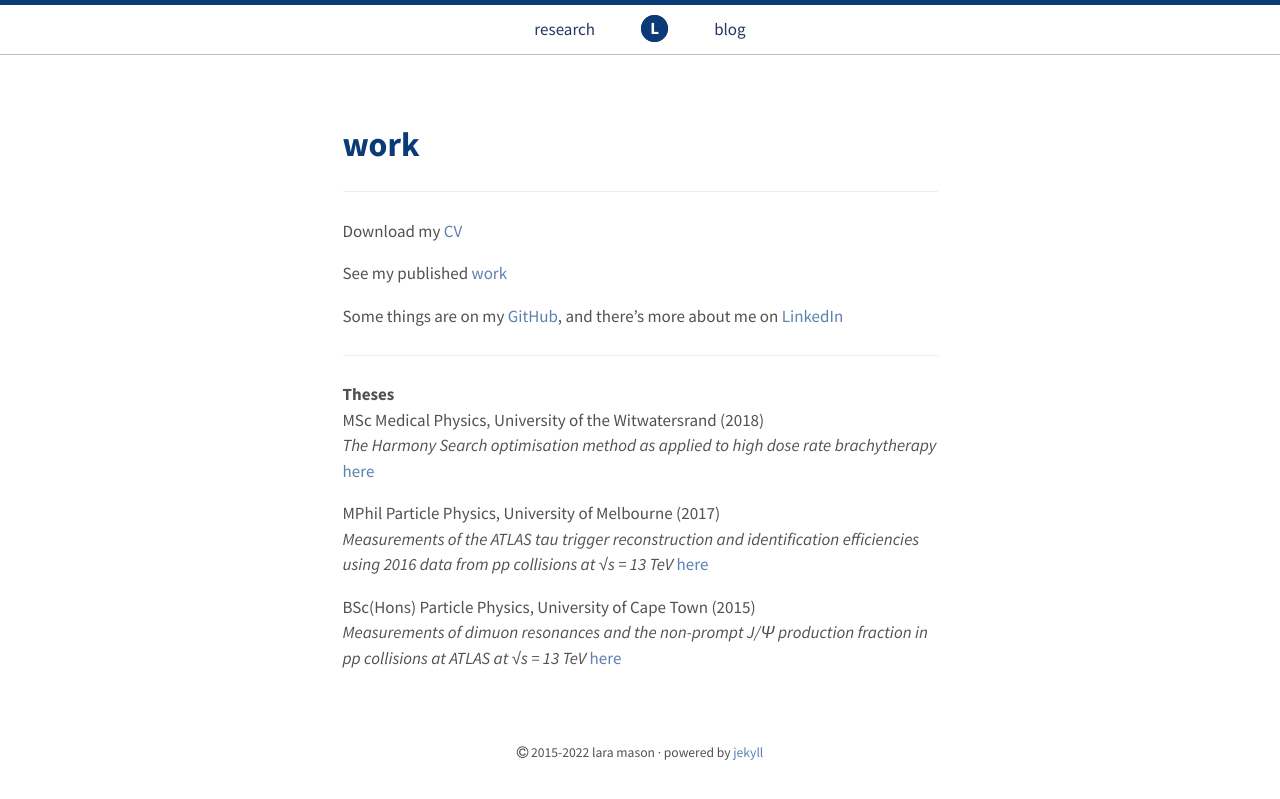
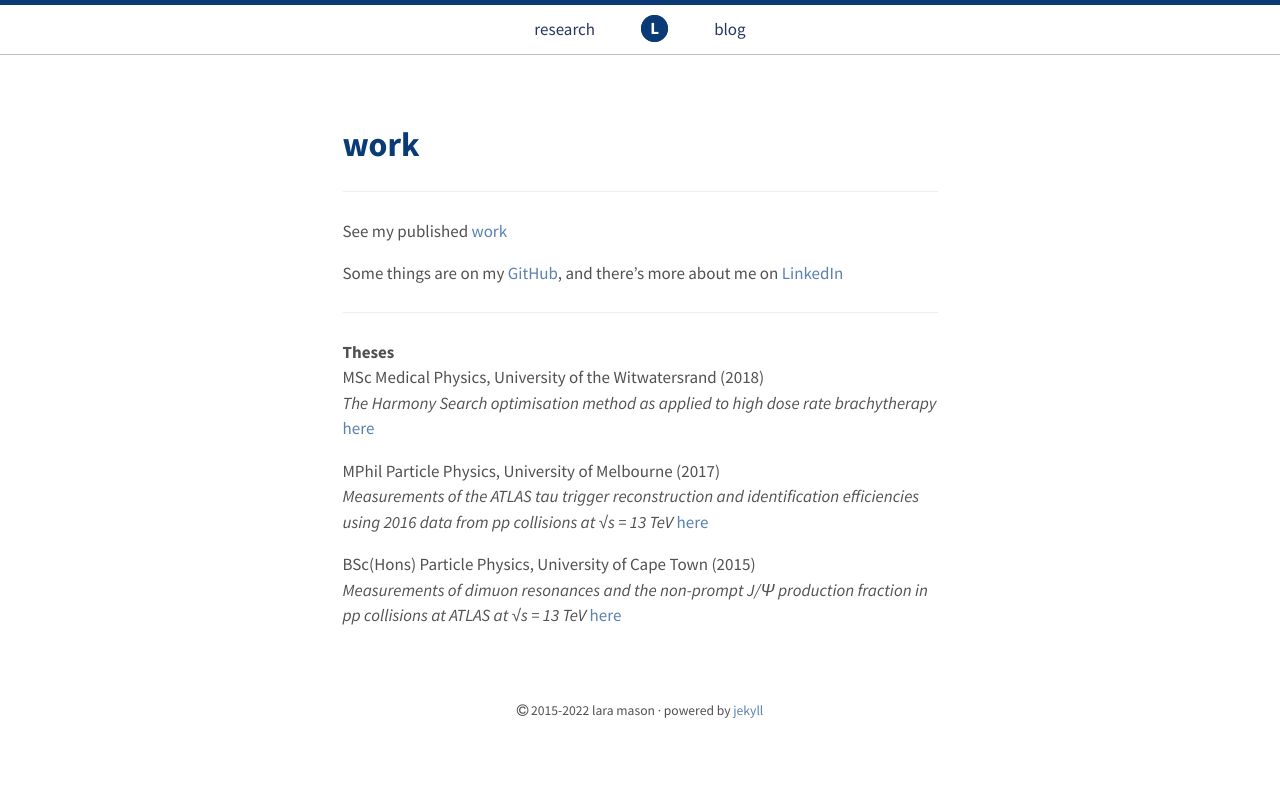
Before and after one commit to lhmason/lhmason.github.io, a Jekyll site: the page built from research.md, in a window 1280 px wide. Shown: the top 799 px of the page. Built offline with Jekyll 4.4.1, drawn with Linux system fonts in a browser that asks for light colours.

Commit message:
Update research.md

```diff
--- a/research.md
+++ b/research.md
@@ -4,9 +4,7 @@ title: work
 ---
 <hr>
 
-<p>
-Download my <a href="{{ site.baseurl }}/CV_physics.pdf">CV</a>
-</p>
+
 <p>
 See my published <a href="https://orcid.org/0000-0001-9815-5411/print"> work</a>
 </p>
```
